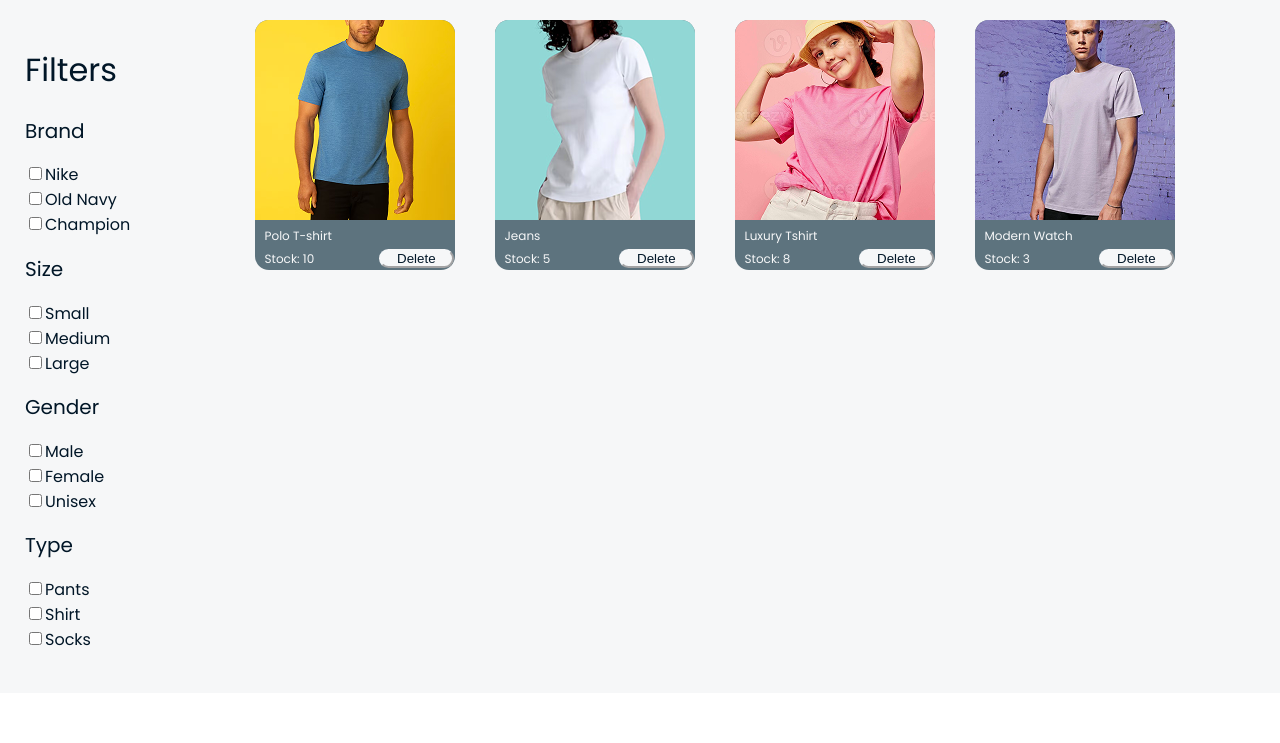
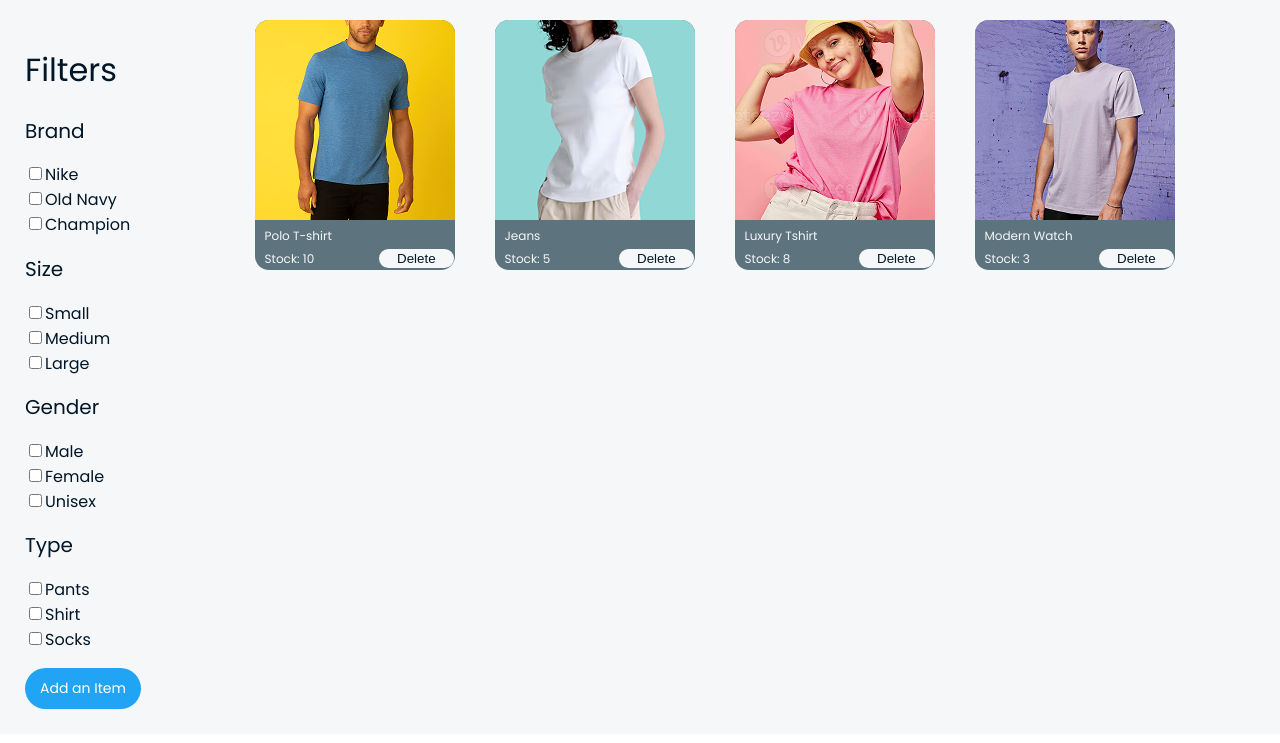
Before and after one commit to Jaydbon/ShopLyft, a Flask app: page /admin in a window 1280 px wide. Shown: the part 57-800 px from the top of the page. Run offline with Flask 3, Linux system fonts and the light colour scheme.

Commit message:
Add button on admin (to avoid conflict issues)

```diff
--- a/static/staff.css
+++ b/static/staff.css
@@ -135,7 +135,6 @@ body {
     width: 50%;
 }
 
-
 .card button {
     display: inline-block;
     border-radius: 25px;
@@ -143,4 +142,16 @@ body {
     background-color: var(--ThemeWhite);
     border-color: var(--ThemeWhite);
     width: 75px;
+    border-style: solid;
 }
+
+.add-button-redirect {
+    background-color: var(--ThemeBlue);
+    border: none;
+    border-radius: 100px;
+    padding: 10px 15px;
+    color: white;
+    font-family: "Poppins", serif;
+    font-size: 14px;
+    cursor: pointer;
+}
--- a/templates/admin.html
+++ b/templates/admin.html
@@ -45,6 +45,7 @@
                 <li><label for="Shirt"><input type="checkbox" id="Shirt" name="type" value="Shirt">Shirt</label></li>
                 <li><label for="Socks"><input type="checkbox" id="Socks" name="type" value="Socks">Socks</label></li>
             </ul>
+            <button class="add-button-redirect">Add an Item</button>
 
         </div>
         <div class="display">
```
